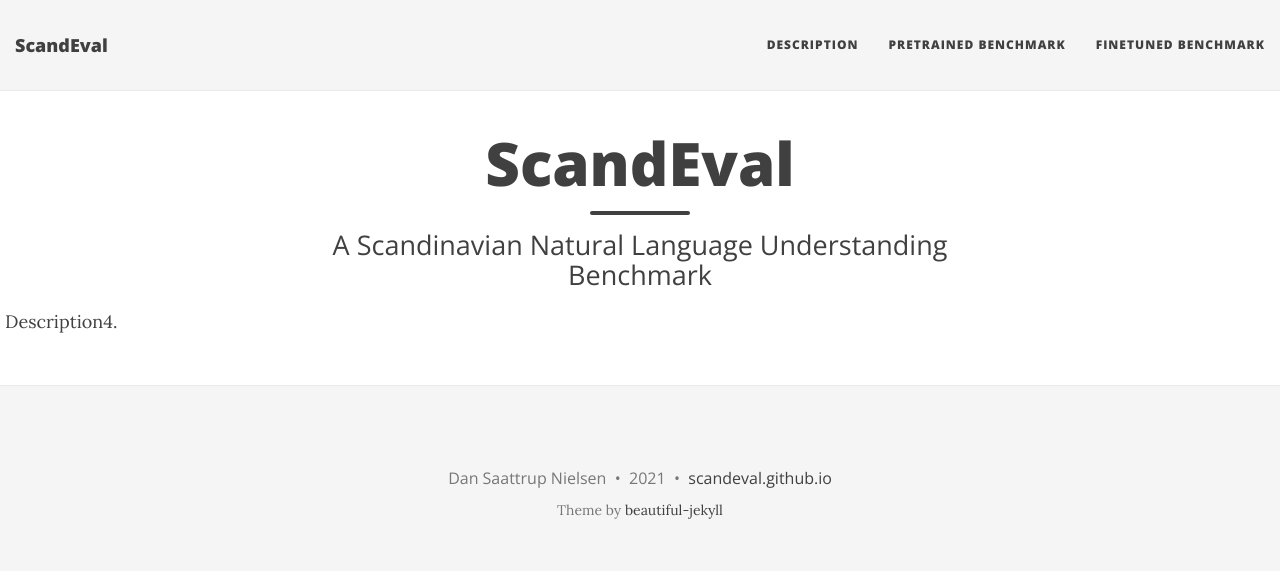
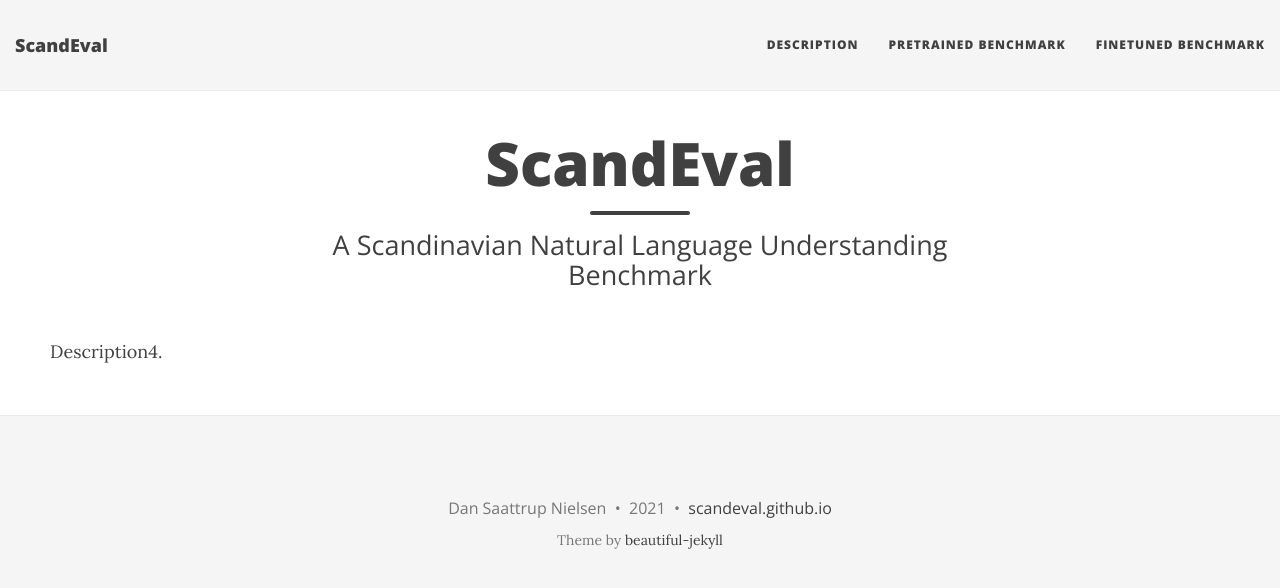
Before and after one commit to ScandEval/scandeval.github.io, a Jekyll site: the page built from index.html, in a window 1280 px wide. Shown: the top 588 px of the page. Built offline with Jekyll 4.4.1, drawn with Linux system fonts in a browser that asks for light colours; nearby versions of some CDN libraries; a script that is not in the unit is left out; the list of posts is cut into pages by our own code.

Commit message:
feat: Margins

```diff
--- a/css/main.css
+++ b/css/main.css
@@ -789,5 +789,5 @@ td.gutter {
 }
 
 #frontpage-content {
-    margin: 5px;
+    margin: 50px;
 }
```
